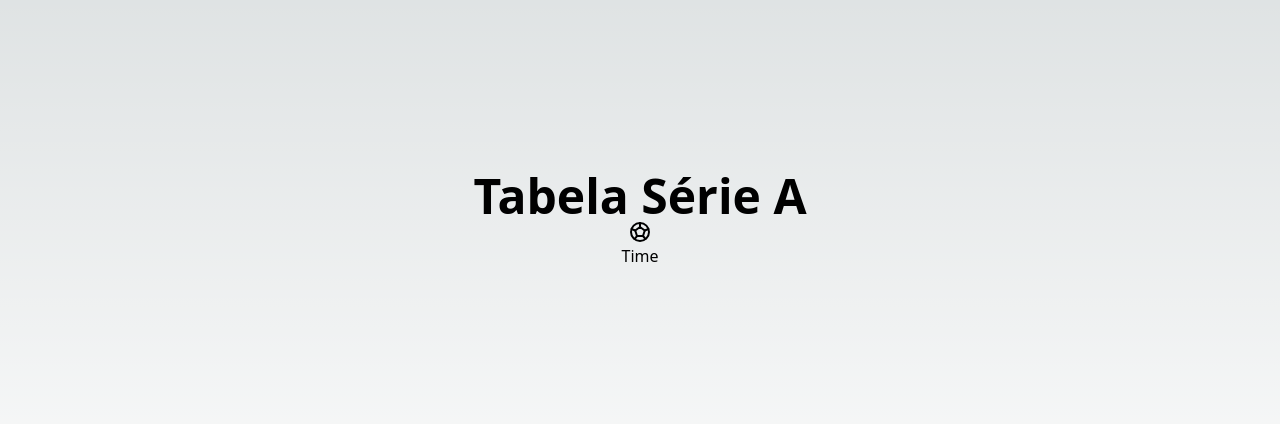
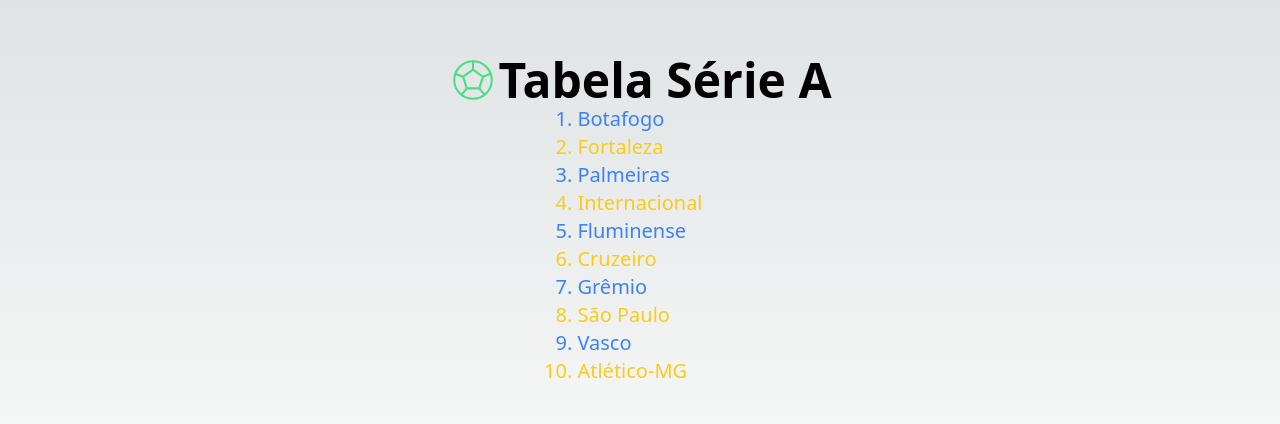
Before and after one commit to VictorMello1993/transformacao-dev-coder, a Next.js app: page /listas/basica in a window 1280 px wide. Shown: the part 180-604 px from the top of the page. Built offline with nearby package versions, Linux system fonts and the light colour scheme.

Commit message:
Renderização de listas

```diff
--- a/src/components/listas/TabelaSerieA.tsx
+++ b/src/components/listas/TabelaSerieA.tsx
@@ -1,7 +1,16 @@
-export default function TabelaSerieA() {
+interface TabelaSerieAProps {
+  times: string[]
+}
+
+export default function TabelaSerieA(props: TabelaSerieAProps) {
   return (
     <ol>
-      <li>Time</li>
+      {props.times.map((time, index) => {
+        return (
+          <li key={index}
+              className={`text-xl list-decimal ${index % 2 === 0 ? 'text-blue-500' : 'text-yellow-400'}`}>{time}</li>
+        )
+      })}
     </ol>
   )
 }
--- a/src/pages/listas/basica.tsx
+++ b/src/pages/listas/basica.tsx
@@ -2,7 +2,7 @@
 import TabelaSerieA from "../../components/listas/TabelaSerieA"
 
 export default function PaginaListaBasica() {
-  const tabelaSerieA = [
+  const times = [
     'Botafogo',
     'Fortaleza',
     'Palmeiras',
@@ -17,9 +17,11 @@
 
   return (
     <div className="flex flex-col items-center justify-center h-screen">
-      <h1 className="flex items-center text-5xl font-black">Tabela Série A</h1>
-      <IconBallFootball />
-      <TabelaSerieA />
+      <h1 className="flex items-center text-5xl font-black">
+        <IconBallFootball size={50} stroke={1} className="text-green-400"  />
+        Tabela Série A
+      </h1>
+      <TabelaSerieA times={times} />
     </div>
   )
 }
```
